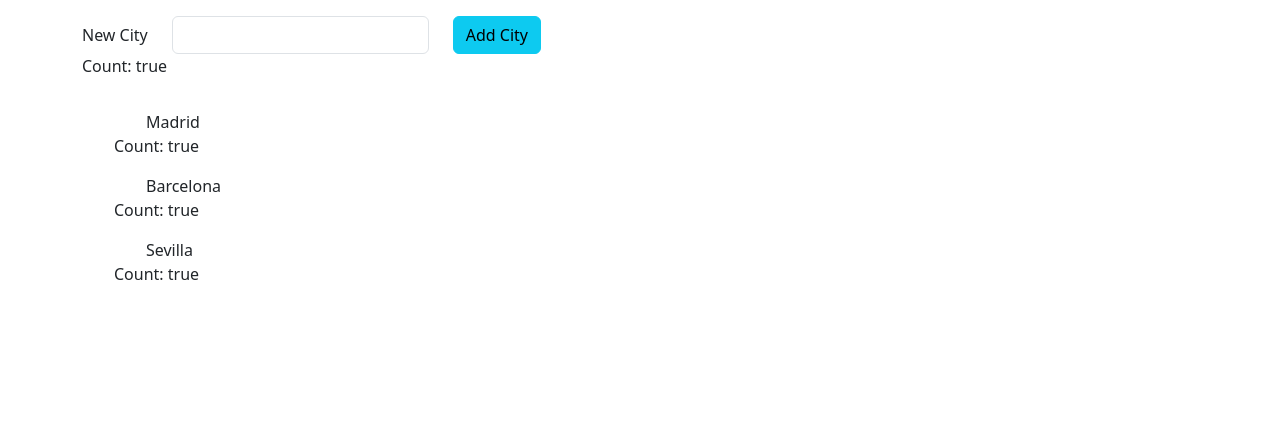
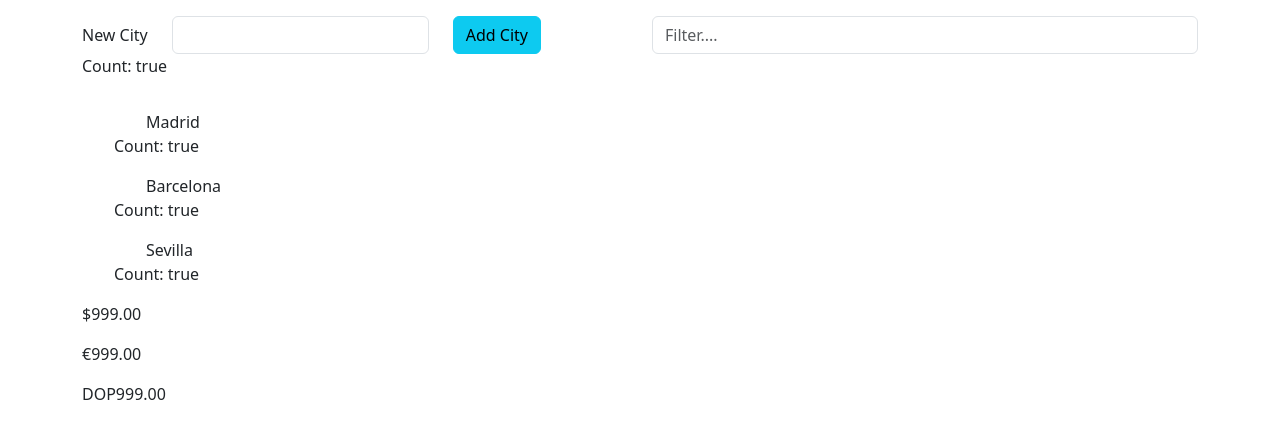
Before and after one commit to peramon/angular-challenge, an Angular app: page / in a window 1280 px wide. Shown: the top 438 px of the page. Built offline with nearby package versions, Linux system fonts and the light colour scheme.

Commit message:
feat: Add a filter of search city

```diff
--- a/src/app/app.component.html
+++ b/src/app/app.component.html
@@ -1,15 +1,26 @@
 <div class="container">
   <div class="row">
-    <div class="col-md-12 my-3">
-      <app-form-new-item (newItemEvent)="addNewCity($event)" [label]="'City'" [className]="'btn-info'"></app-form-new-item>
+    <div class="col-md-6 my-3">
+      <app-form-new-item (newItemEvent)="addNewCity($event)" [label]="'City'" [className]="'btn-info'">
+      </app-form-new-item>
+    </div>
+    <div class="col-md-6 my-3">
+      <input type="text" class="form-control" placeholder="Filter...." [(ngModel)]="criteria">
     </div>
     <div class="col-md-8">
       <!-- NgFor -->
       <ul>
-        <app-cities *ngFor="let city of cities"
+        <app-cities *ngFor="let city of (cities | filter:criteria)"
         (cityClickedEvent)="onCityClicked($event)" [city]="city" [selection]="selection"></app-cities>
       </ul>
     </div>
+
+    <!-- <p>{{'06/15/15, 9:03 AM' | date:'full'}}</p> -->
+    <!-- <p>My birthday is: {{'06/15/15, 9:03 AM' | date:'full' | uppercase}}</p> -->
+    <p>{{'999' | currency}}</p>
+    <p>{{'999' | currency:'EUR'}}</p>
+    <p>{{'999' | currency:'DOP'}}</p>
+
     <div class="col-md-4">
       <!-- Event Binding -> User Actions -->
       <div *ngIf="selection">
--- a/src/app/app.component.ts
+++ b/src/app/app.component.ts
@@ -32,6 +32,8 @@ export class AppComponent {
   // Event Binding
   selection!: string;
 
+  criteria = '';
+
   onCityClicked(city: string): void{
     console.log('City ->',city)
     this.selection = city;
--- a/src/app/app.module.ts
+++ b/src/app/app.module.ts
@@ -6,6 +6,7 @@ import { FormsModule } from '@angular/forms';
 import { ButtonComponent } from './button/button.component';
 import { FormNewItemComponent } from './form-new-item/form-new-item.component';
 import { CitiesComponent } from './cities/cities.component';
+import { FilterPipe } from './pipes/filter.pipe';
 
 // Es el modulo principalmente de la aplicacion
 @NgModule({
@@ -13,7 +14,8 @@ import { CitiesComponent } from './cities/cities.component';
     AppComponent,
     ButtonComponent,
     FormNewItemComponent,
-    CitiesComponent
+    CitiesComponent,
+    FilterPipe,
   ],
   imports: [
     BrowserModule,
--- a/src/app/cities/cities.component.ts
+++ b/src/app/cities/cities.component.ts
@@ -5,7 +5,7 @@ import { Component, EventEmitter, Input, Output, ChangeDetectionStrategy } from
   template: `<ul>
   <li (click)="onCityClicked(city)"
   [ngClass]="{'alert alert-info':city === selection}">
-    {{city}}</li>
+    {{city | titlecase}}</li>
 </ul>
 <p>Count: {{counterRender()}}</p>`,
   styleUrls: ['./cities.component.css'],
--- /dev/null
+++ b/src/app/pipes/filter.pipe.ts
@@ -0,0 +1,21 @@
+import { Pipe, PipeTransform } from "@angular/core";
+
+@Pipe({
+    name: 'filter',
+})
+
+export class FilterPipe implements PipeTransform{
+
+    transform(values: string[], arg: string): string [] {
+        if(!arg || arg?.length < 3) return values;
+
+        let result:string[] = [];
+        for(const value of values) {
+            if(value.toLocaleLowerCase().indexOf(arg.toLocaleLowerCase()) > -1){
+                result = [...result, value];
+            }
+        }
+        return result;
+    }
+
+}
```
Also changed, not shown: 1 other file (tests, documents, lock files or other folders).
